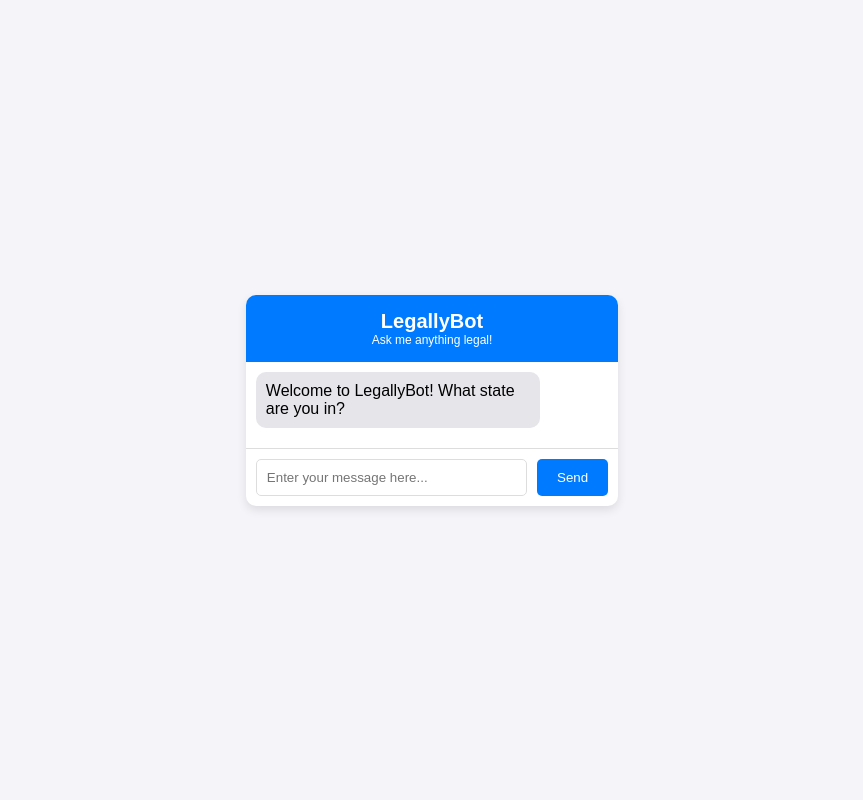
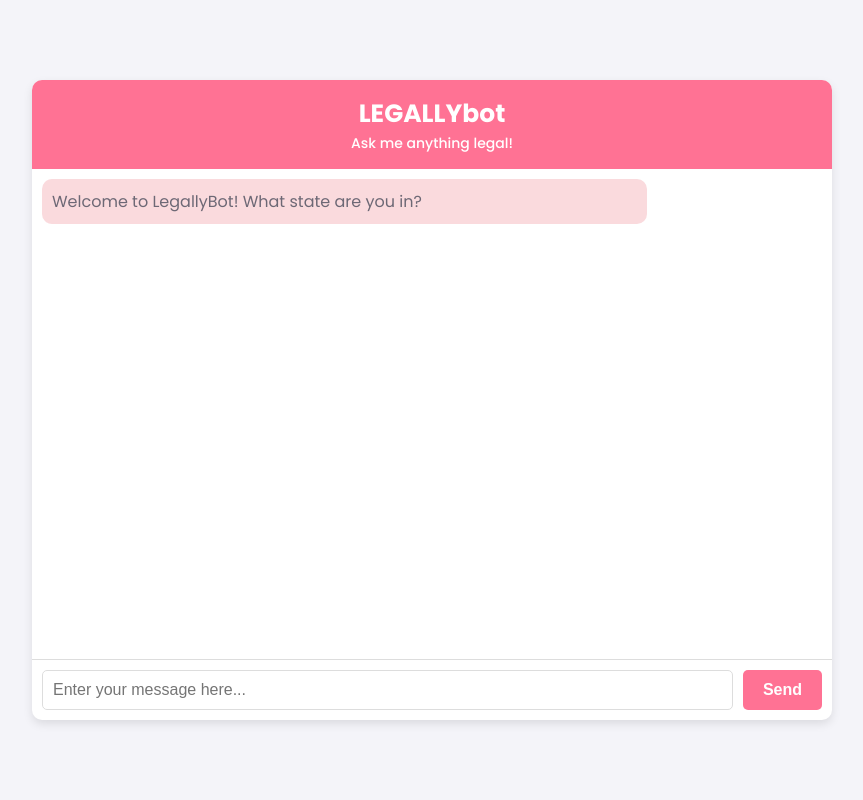
Before and after one commit to triptadhaliwal27/legallybot, a Flask app: page / in a window 1280 px wide. Shown: the whole page, without its empty margins (208-1071 px from the left). Run offline with Flask 3, Linux system fonts and the light colour scheme; parts of the project's set-up code (start-up, migrations or seed data) failed here and were passed over.

Commit message:
added additional css formatting

```diff
--- a/static/style.css
+++ b/static/style.css
@@ -1,5 +1,5 @@
 body {
-    font-family: Arial, sans-serif;
+    font-family: 'Poppins', sans-serif;
     background-color: #f4f4f9;
     margin: 0;
     height: 100vh;
@@ -9,8 +9,9 @@ body {
 }
 
 .chat-container {
-    width: 400 px;
-    height: 600 px;
+    width: 90%;
+    max-width: 800px;
+    height: 80vh;
     display: flex;
     flex-direction: column;
     background-color: #ffffff;
@@ -21,19 +22,20 @@ body {
 
 .chat-header {
     padding:15px;
-    background-color: #007bff;
-    color: white;
+    background-color: #ff7294	;
+    color: #ffffff;
     text-align: center;
+    font-weight: 500;
 }
 
 .chat-header h2 {
     margin: 0;
-    font-size: 20px;
+    font-size: 25px;
   }
 
   .chat-header p {
     margin: 0;
-    font-size: 12px;
+    font-size: 14px;
   }
 
   /* Chat window */
@@ -53,15 +55,19 @@ body {
   }
 
   .chat-bubble.user {
-    background-color: #4caf50;
-    color: white;
+    background-color: #E9C3CF;
+    font-weight: 400;
+    font-size: 16px;
+    color: #2D2D2D;
     align-self: flex-end;
     margin-left: auto;
   }
 
   .chat-bubble.bot {
-    background-color: #e5e5ea;
-    color: black;
+    background-color: #FADADD;
+    font-weight: 400;
+    font-size: 16px;
+    color: #6D6875;
     align-self: flex-start;
     margin-right: auto;
   }
@@ -70,20 +76,27 @@ body {
   .input-area {
     display: flex;
     padding: 10px;
+    font-weight: 400;
+    font-size: 16px;
     border-top: 1px solid #ddd;
+    color: #6D6875;
   }
 
   #user-input {
     flex: 1;
     padding: 10px;
+    font-weight: 400;
+    font-size: 16px;
     border: 1px solid #ddd;
     border-radius: 5px;
   }
 
   #send-btn {
-    background-color: #007bff;
+    background-color: #ff7294;
+    font-weight: 600;
+    font-size: 16px;
+    border: none;
     color: white;
-    border: none;
     border-radius: 5px;
     padding: 10px 20px;
     margin-left: 10px;
@@ -91,5 +104,6 @@ body {
   }
 
   #send-btn:hover {
-    background-color: #0056b3;
+    background-color: #E9C3CF;
+    color: #2D2D2D;
   }
--- a/templates/chat.html
+++ b/templates/chat.html
@@ -4,12 +4,13 @@
         <meta name="viewport" content="width=device-width, initial-scale=1.0">
         <title>LegallyBot</title>
         <link rel="stylesheet" href="/static/style.css">
+        <link href="https://fonts.googleapis.com/css2?family=Poppins:wght@400;500;600;700&display=swap" rel="stylesheet">
     </head>
 
     <body>
         <div class="chat-container">
             <div class="chat-header">
-                <h2>LegallyBot</h2>
+                <h2>LEGALLYbot</h2>
                 <p>Ask me anything legal!</p>
             </div>
 
```
Also changed, not shown: 1 other file.
